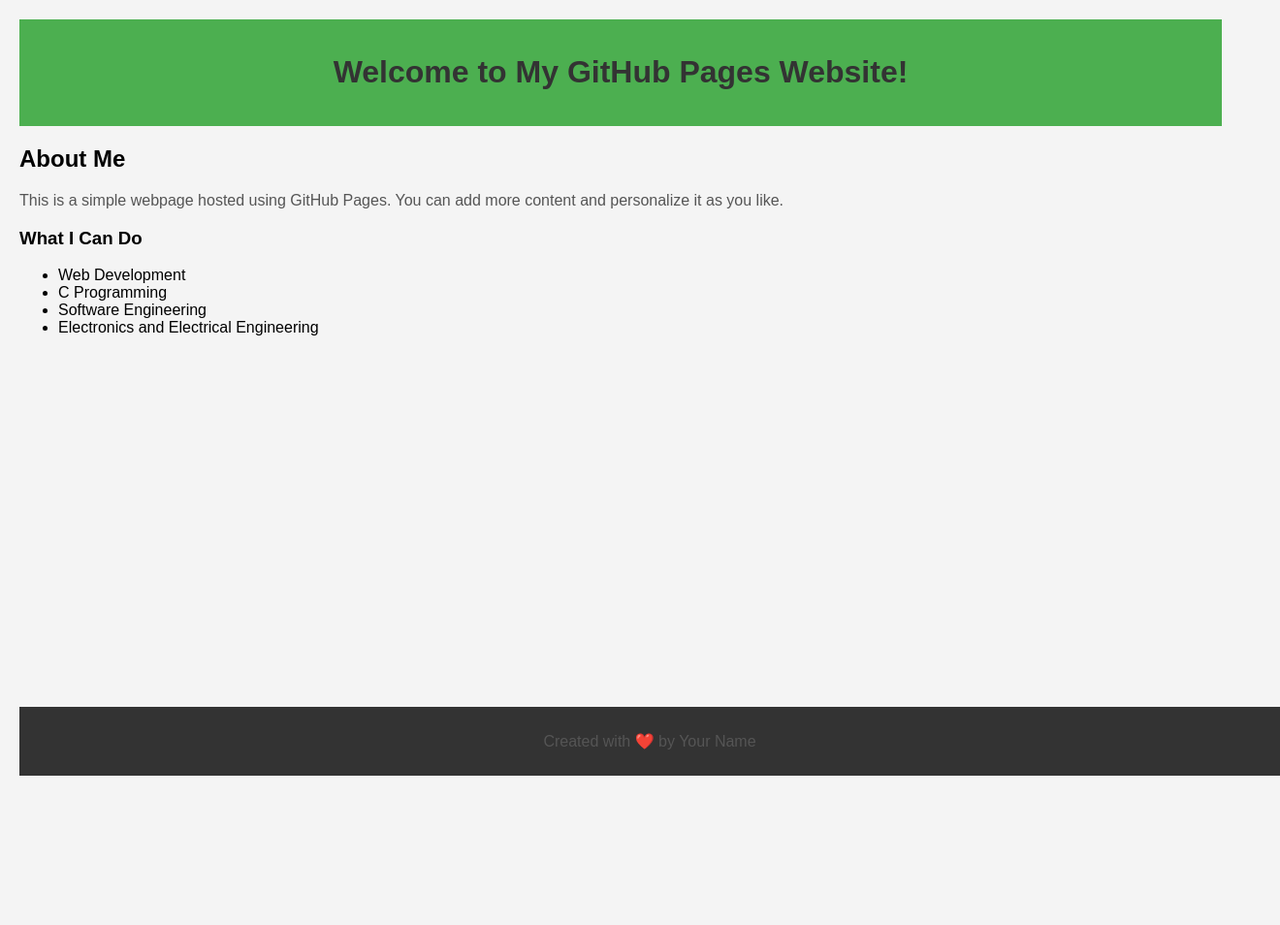
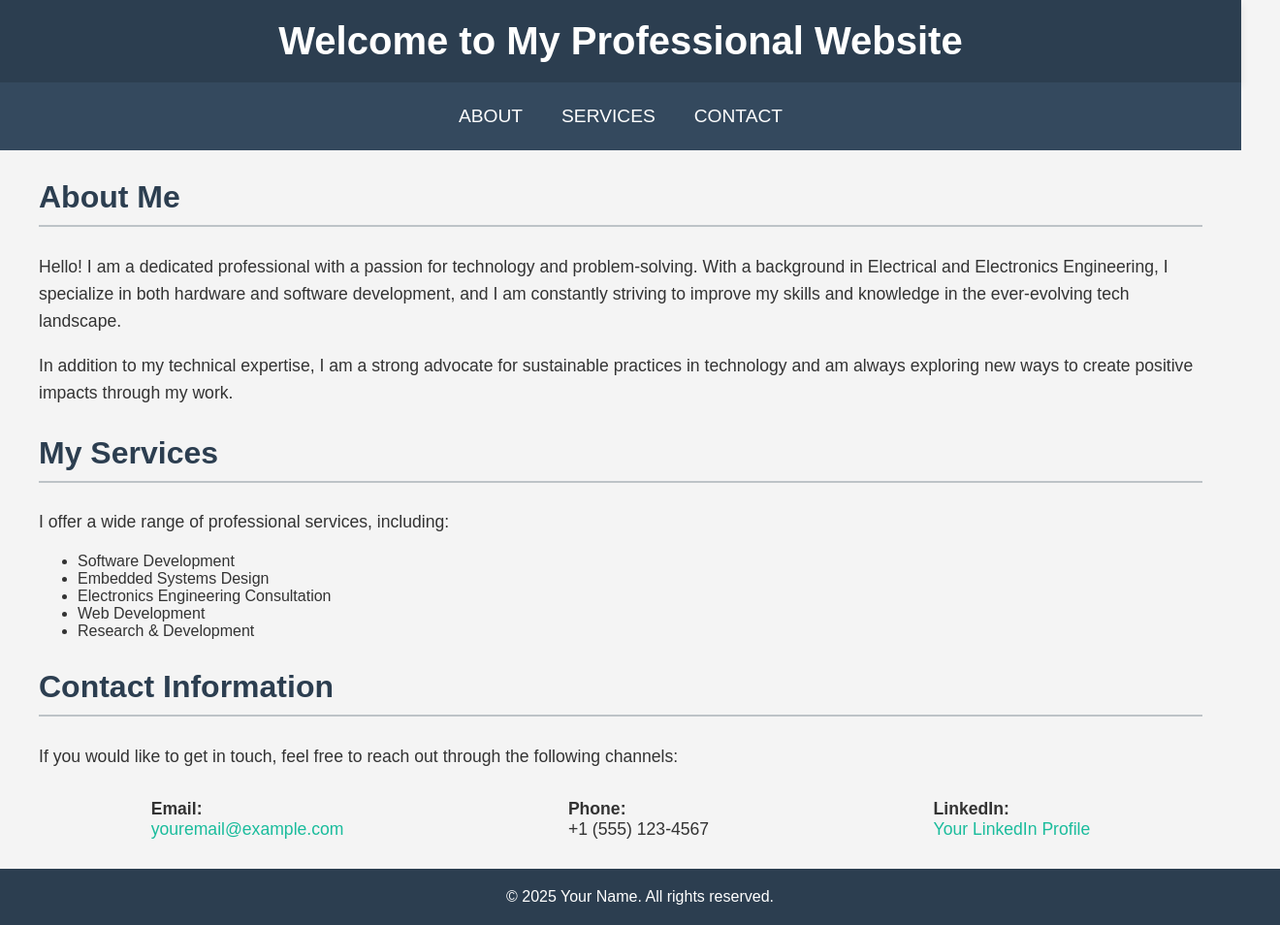
Before and after one commit to B4zlama/B4zlama.github.io, a plain HTML site: page index.html in a window 1280 px wide. Shown: the whole page at 97% size, 1320 px wide, since content can reach past the window. Before the commit the page ends 800 px from the top, so only its background shows below. Drawn offline with Linux system fonts and the light colour scheme.

Commit message:
Update index.html

```diff
--- a/index.html
+++ b/index.html
@@ -3,61 +3,145 @@
 <head>
     <meta charset="UTF-8">
     <meta name="viewport" content="width=device-width, initial-scale=1.0">
-    <title>My GitHub Pages Website</title>
+    <title>My Professional Website</title>
     <style>
         body {
-            font-family: Arial, sans-serif;
+            font-family: 'Arial', sans-serif;
             background-color: #f4f4f4;
+            color: #333;
             margin: 0;
-            padding: 20px;
+            padding: 0;
         }
         header {
-            background-color: #4CAF50;
+            background-color: #2C3E50;
             color: white;
-            padding: 15px;
             text-align: center;
+            padding: 20px;
+            box-shadow: 0 4px 8px rgba(0, 0, 0, 0.1);
+        }
+        header h1 {
+            margin: 0;
+            font-size: 2.5em;
+        }
+        nav {
+            display: flex;
+            justify-content: center;
+            background-color: #34495E;
+            padding: 10px 0;
+        }
+        nav a {
+            color: white;
+            text-decoration: none;
+            padding: 14px 20px;
+            font-size: 1.2em;
+            text-transform: uppercase;
+        }
+        nav a:hover {
+            background-color: #1ABC9C;
+        }
+        .container {
+            max-width: 1200px;
+            margin: 30px auto;
+            padding: 0 20px;
         }
         section {
-            margin-top: 20px;
+            margin: 30px 0;
+        }
+        section h2 {
+            color: #2C3E50;
+            font-size: 2em;
+            border-bottom: 2px solid #BDC3C7;
+            padding-bottom: 10px;
+        }
+        section p {
+            font-size: 1.1em;
+            line-height: 1.6;
         }
         footer {
-            background-color: #333;
+            background-color: #2C3E50;
             color: white;
             text-align: center;
-            padding: 10px;
-            position: fixed;
+            padding: 20px;
+            position: relative;
+            bottom: 0;
             width: 100%;
-            bottom: 0;
         }
-        h1 {
-            color: #333;
+        footer p {
+            margin: 0;
+            font-size: 1em;
         }
-        p {
-            color: #555;
+        .contact-info {
+            display: flex;
+            justify-content: space-around;
+            margin-top: 30px;
+        }
+        .contact-info div {
+            font-size: 1.1em;
+        }
+        .contact-info a {
+            color: #1ABC9C;
+            text-decoration: none;
+        }
+        .contact-info a:hover {
+            text-decoration: underline;
         }
     </style>
 </head>
 <body>
 
 <header>
-    <h1>Welcome to My GitHub Pages Website!</h1>
+    <h1>Welcome to My Professional Website</h1>
 </header>
 
-<section>
-    <h2>About Me</h2>
-    <p>This is a simple webpage hosted using GitHub Pages. You can add more content and personalize it as you like.</p>
+<nav>
+    <a href="#about">About</a>
+    <a href="#services">Services</a>
+    <a href="#contact">Contact</a>
+</nav>
 
-    <h3>What I Can Do</h3>
-    <ul>
-        <li>Web Development</li>
-        <li>C Programming</li>
-        <li>Software Engineering</li>
-        <li>Electronics and Electrical Engineering</li>
-    </ul>
-</section>
+<div class="container">
+
+    <section id="about">
+        <h2>About Me</h2>
+        <p>Hello! I am a dedicated professional with a passion for technology and problem-solving. With a background in Electrical and Electronics Engineering, I specialize in both hardware and software development, and I am constantly striving to improve my skills and knowledge in the ever-evolving tech landscape.</p>
+        <p>In addition to my technical expertise, I am a strong advocate for sustainable practices in technology and am always exploring new ways to create positive impacts through my work.</p>
+    </section>
+
+    <section id="services">
+        <h2>My Services</h2>
+        <p>I offer a wide range of professional services, including:</p>
+        <ul>
+            <li>Software Development</li>
+            <li>Embedded Systems Design</li>
+            <li>Electronics Engineering Consultation</li>
+            <li>Web Development</li>
+            <li>Research & Development</li>
+        </ul>
+    </section>
+
+    <section id="contact">
+        <h2>Contact Information</h2>
+        <p>If you would like to get in touch, feel free to reach out through the following channels:</p>
+        <div class="contact-info">
+            <div>
+                <strong>Email:</strong><br>
+                <a href="mailto:youremail@example.com">youremail@example.com</a>
+            </div>
+            <div>
+                <strong>Phone:</strong><br>
+                +1 (555) 123-4567
+            </div>
+            <div>
+                <strong>LinkedIn:</strong><br>
+                <a href="https://www.linkedin.com/in/yourprofile" target="_blank">Your LinkedIn Profile</a>
+            </div>
+        </div>
+    </section>
+
+</div>
 
 <footer>
-    <p>Created with ❤️ by Your Name</p>
+    <p>&copy; 2025 Your Name. All rights reserved.</p>
 </footer>
 
 </body>
```
